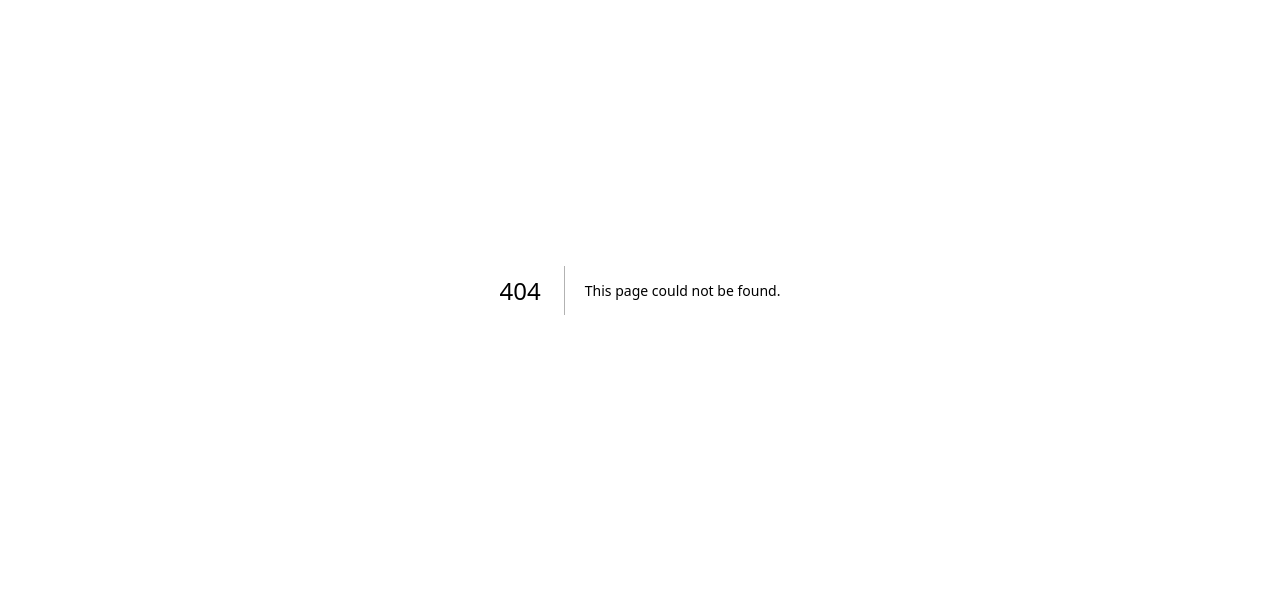
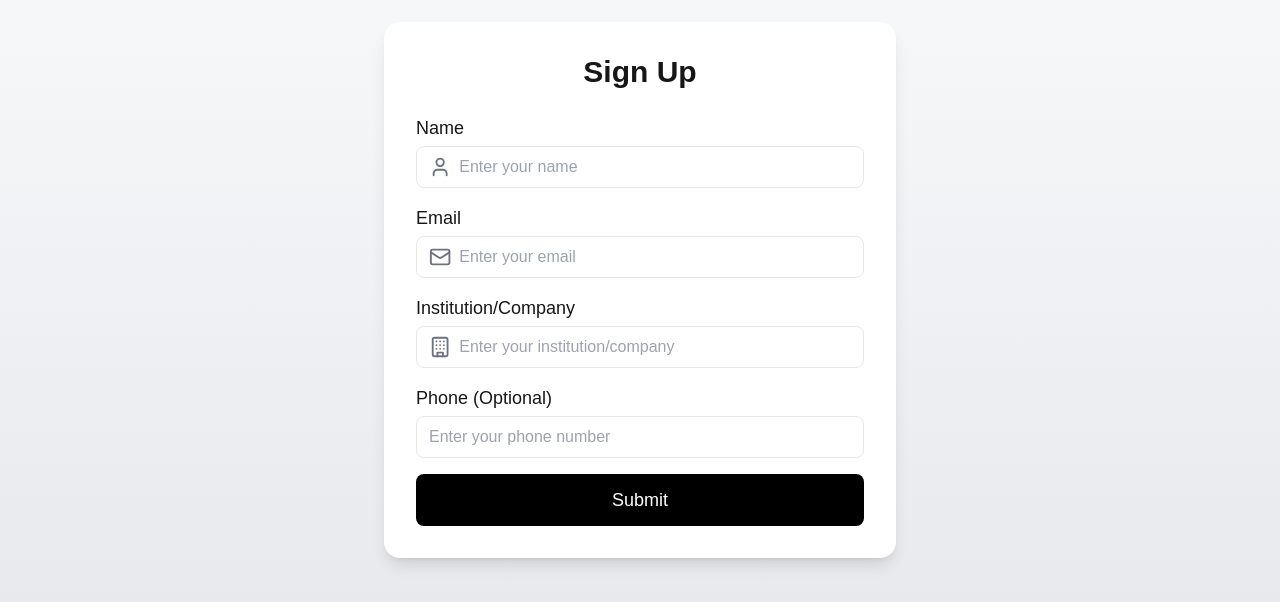
Before and after one commit to selffounder/Scope, a Next.js app: page /signup in a window 1280 px wide. Before the commit this address had no page. Shown: the part 110-712 px from the top of the page. Built offline with nearby package versions, Linux system fonts and the light colour scheme.

Commit message:
Sign Up form

```diff
--- /dev/null
+++ b/app/api/sendEmail/route.ts
@@ -0,0 +1,30 @@
+import nodemailer from "nodemailer";
+import { NextResponse } from "next/server";
+
+export async function POST(request: Request) {
+  const { name, email, institution } = await request.json();
+
+  let transporter = nodemailer.createTransport({
+    host: "smtp.mail.me.com",          // iCloud SMTP server
+    port: 587,                         // Port for TLS (STARTTLS)
+    secure: false,                     // Use TLS (not SSL)
+    auth: {
+      user: "webuildscope@icloud.com",  // Your iCloud email
+      pass: "jvlw-wicf-fzam-mrnt",    // The app-specific password you generated
+    },
+  });
+
+  try {
+    await transporter.sendMail({
+      from: `"SignUp Form" <webuildscope@icloud.com>`,
+      to: "webuildscope@icloud.com",
+      subject: "New Sign-Up Submission",
+      text: `Name: ${name}\nEmail: ${email}\nInstitution: ${institution}`,
+    });
+
+    return NextResponse.json({ message: "Email sent successfully!" });
+  } catch (error) {
+    console.error("Error sending email:", error);
+    return NextResponse.json({ message: "Failed to send email" }, { status: 500 });
+  }
+}
--- /dev/null
+++ b/app/signup/page.tsx
@@ -0,0 +1,133 @@
+"use client";
+
+import { useState } from "react";
+import { Mail, User, Building, Loader2 } from "lucide-react";
+
+export default function SignUp() {
+  const [formData, setFormData] = useState({
+    name: "",
+    email: "",
+    institution: "",
+    phone: "",
+  });
+  const [isSubmitting, setIsSubmitting] = useState(false);
+  const [feedbackMessage, setFeedbackMessage] = useState("");
+
+  const handleChange = (e: React.ChangeEvent<HTMLInputElement>) => {
+    setFormData({ ...formData, [e.target.name]: e.target.value });
+  };
+
+  const handleSubmit = async (e: React.FormEvent) => {
+    e.preventDefault();
+    setIsSubmitting(true);
+    setFeedbackMessage("");
+
+    try {
+      const response = await fetch("/api/sendEmail", {
+        method: "POST",
+        headers: {
+          "Content-Type": "application/json",
+        },
+        body: JSON.stringify(formData),
+      });
+
+      if (!response.ok) {
+        const result = await response.json();
+        throw new Error(result.message || "Failed to submit form.");
+      }
+
+      setFormData({ name: "", email: "", institution: "", phone: "" });
+      setFeedbackMessage("✅ Form submitted successfully!");
+    } catch (error: any) {
+      console.error("Error:", error);
+      setFeedbackMessage("❌ " + error.message);
+    } finally {
+      setIsSubmitting(false);
+    }
+  };
+
+  return (
+    <section className="min-h-screen flex items-center justify-center bg-gradient-to-b from-gray-50 to-gray-200 py-10">
+      <div className="bg-white shadow-lg rounded-2xl p-8 max-w-lg w-full">
+        <h1 className="text-3xl font-extrabold text-center mb-6">Sign Up</h1>
+        <form onSubmit={handleSubmit} className="space-y-4">
+          <div className="relative">
+            <label className="block text-lg font-medium mb-1">Name</label>
+            <div className="flex items-center border rounded-lg px-3 py-2">
+              <User className="text-gray-500 mr-2" />
+              <input
+                type="text"
+                name="name"
+                value={formData.name}
+                onChange={handleChange}
+                className="w-full focus:outline-none focus:ring-2 focus:ring-blue-300"
+                placeholder="Enter your name"
+                required
+              />
+            </div>
+          </div>
+          <div className="relative">
+            <label className="block text-lg font-medium mb-1">Email</label>
+            <div className="flex items-center border rounded-lg px-3 py-2">
+              <Mail className="text-gray-500 mr-2" />
+              <input
+                type="email"
+                name="email"
+                value={formData.email}
+                onChange={handleChange}
+                className="w-full focus:outline-none focus:ring-2 focus:ring-blue-300"
+                placeholder="Enter your email"
+                required
+              />
+            </div>
+          </div>
+          <div className="relative">
+            <label className="block text-lg font-medium mb-1">Institution/Company</label>
+            <div className="flex items-center border rounded-lg px-3 py-2">
+              <Building className="text-gray-500 mr-2" />
+              <input
+                type="text"
+                name="institution"
+                value={formData.institution}
+                onChange={handleChange}
+                className="w-full focus:outline-none focus:ring-2 focus:ring-blue-300"
+                placeholder="Enter your institution/company"
+              />
+            </div>
+          </div>
+          <div className="relative">
+            <label className="block text-lg font-medium mb-1">Phone (Optional)</label>
+            <input
+              type="tel"
+              name="phone"
+              value={formData.phone}
+              onChange={handleChange}
+              className="w-full border rounded-lg px-3 py-2 focus:outline-none focus:ring-2 focus:ring-blue-300"
+              placeholder="Enter your phone number"
+            />
+          </div>
+          <button
+            type="submit"
+            className={`w-full bg-black text-white py-3 rounded-lg text-lg font-medium transition-all ${
+              isSubmitting ? "opacity-50 cursor-not-allowed" : "hover:bg-gray-800"
+            } flex items-center justify-center`}
+            disabled={isSubmitting}
+          >
+            {isSubmitting ? <Loader2 className="animate-spin mr-2" /> : null}
+            {isSubmitting ? "Submitting..." : "Submit"}
+          </button>
+        </form>
+
+        {feedbackMessage && (
+          <div
+            className={`mt-6 p-4 rounded-lg text-center text-lg ${
+              feedbackMessage.startsWith("✅") ? "bg-green-100 text-green-700" : "bg-red-100 text-red-700"
+            }`}
+          >
+            {feedbackMessage}
+          </div>
+        )}
+      </div>
+    </section>
+  );
+}
--- a/package.json
+++ b/package.json
@@ -10,13 +10,17 @@
   },
   "dependencies": {
     "@svgr/webpack": "^8.1.0",
+    "emailjs-com": "^3.2.0",
+    "lucide-react": "^0.475.0",
     "next": "^15.1.7",
+    "nodemailer": "^6.10.0",
     "react": "^19.0.0",
     "react-dom": "^19.0.0"
   },
   "devDependencies": {
     "@eslint/eslintrc": "^3",
     "@types/node": "^20",
+    "@types/nodemailer": "^6.4.17",
     "@types/react": "^19",
     "@types/react-dom": "^19",
     "eslint": "^9",
```
Also changed, not shown: 1 other file (tests, documents, lock files or other folders).
